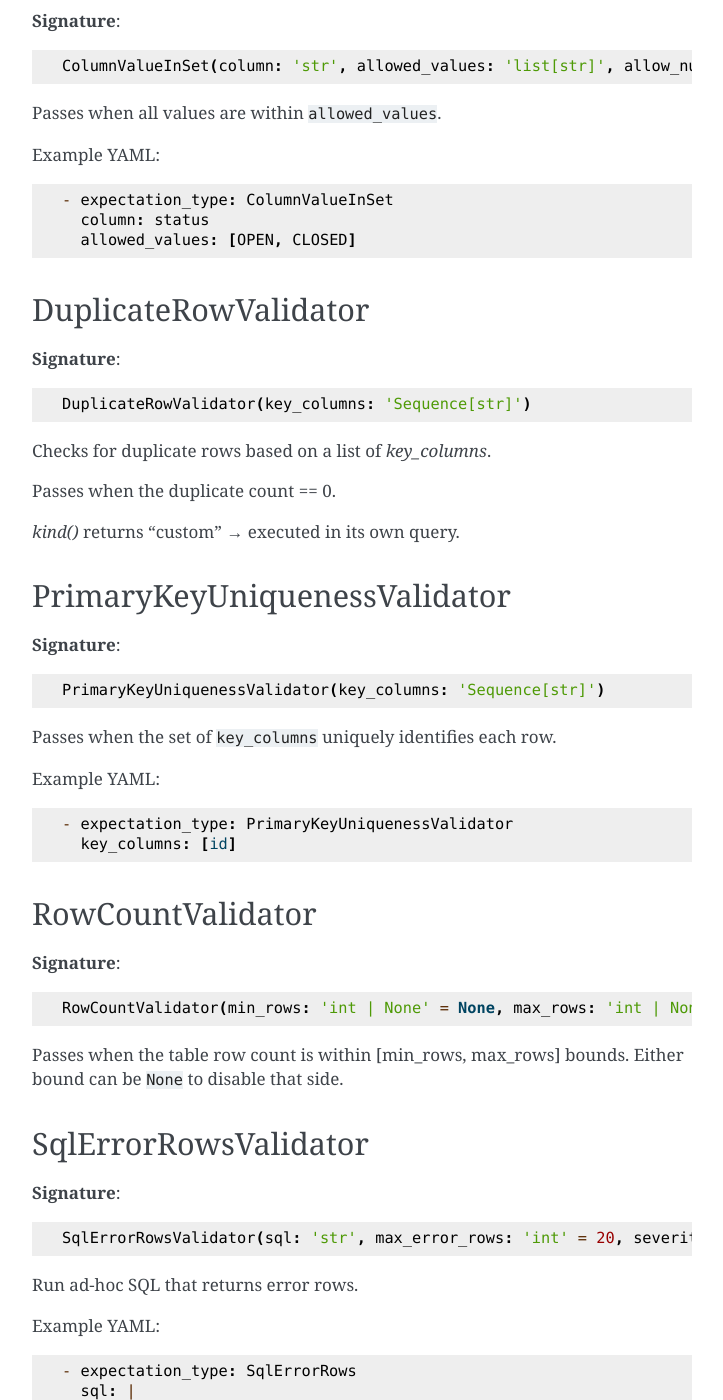
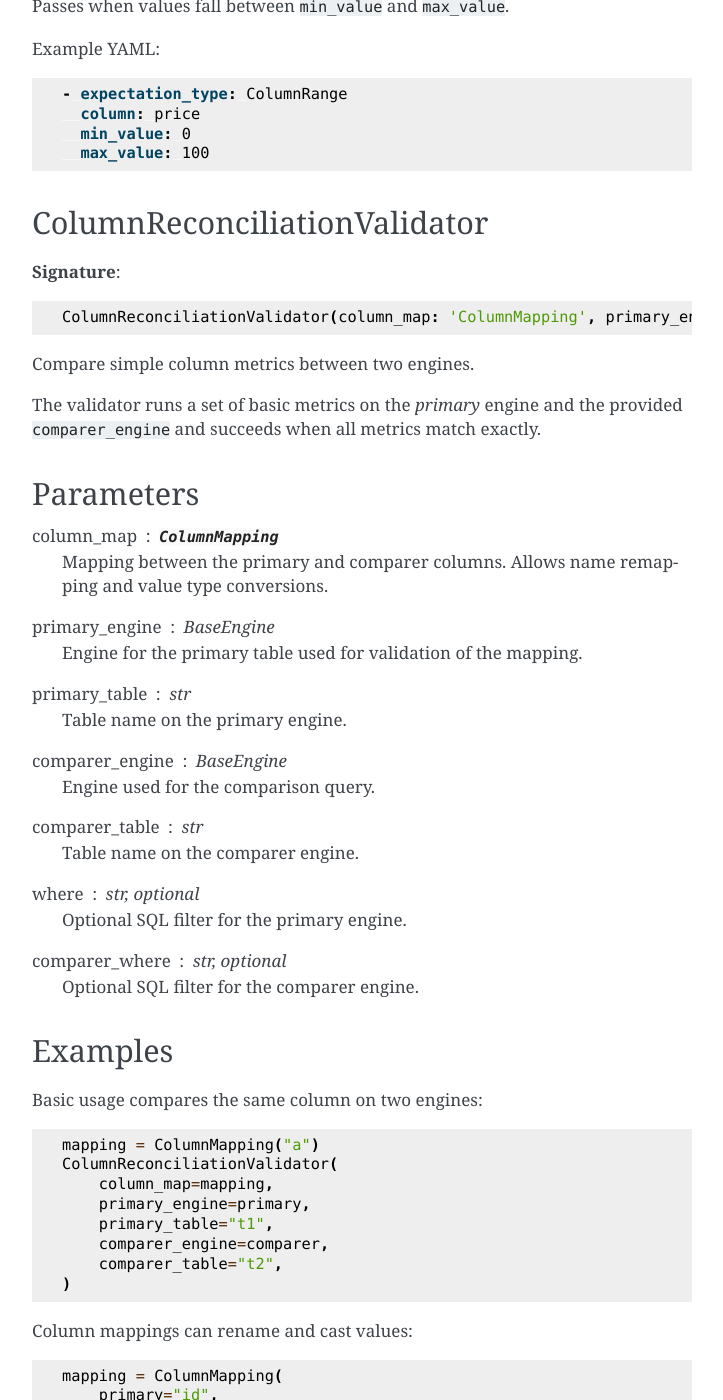
Before and after one commit to Tysony1982/validator, a Sphinx documentation site: the page built from docs/validators.rst, in a window 1280 px wide and 1400 px high, scrolled down 2254 px. Shown: the whole window, without its empty margins (388-1111 px from the left). Built offline with Sphinx 7.4.7, drawn with Linux system fonts in a browser that asks for light colours; some of the changed text lies outside the part shown.

Commit message:
docs: describe validator categories

```diff
--- a/docs/validators.rst
+++ b/docs/validators.rst
@@ -1,5 +1,16 @@
 Validator Reference
 ===================
+
+The validator system is organized into categories that mirror the Python
+modules under ``src/expectations/validators``:
+
+* ``column`` – column-level checks such as :class:`ColumnNotNull`.
+* ``table`` – whole-table checks like :class:`RowCountValidator`.
+* ``custom`` – ad-hoc or user-defined SQL validators.
+* ``reconciliation`` – cross-table comparisons.
+
+Validators are executed by the :doc:`runner` and can emit useful
+:doc:`metrics` or participate in :doc:`reconciliation` workflows.
 
 ColumnDistinctCount
 -------------------
@@ -20,11 +31,13 @@
 
 Passes when ``column`` ≥ ``other_column`` row-wise.
 
-Example YAML::
+Example YAML:
 
-    - expectation_type: ColumnGreaterEqual
-      column: end_date
-      other_column: start_date
+.. code-block:: yaml
+
+   - expectation_type: ColumnGreaterEqual
+     column: end_date
+     other_column: start_date
 
 ColumnMatchesRegex
 ------------------
@@ -35,11 +48,13 @@
 
 Passes when every value matches ``pattern``.
 
-Example YAML::
+Example YAML:
 
-    - expectation_type: ColumnMatchesRegex
-      column: email
-      pattern: "^[A-Za-z]+@example.com$"
+.. code-block:: yaml
+
+   - expectation_type: ColumnMatchesRegex
+     column: email
+     pattern: "^[A-Za-z]+@example.com$"
 
 ColumnMax
 ---------
@@ -86,12 +101,75 @@
 
 Passes when values fall between ``min_value`` and ``max_value``.
 
-Example YAML::
+Example YAML:
 
-    - expectation_type: ColumnRange
-      column: price
-      min_value: 0
-      max_value: 100
+.. code-block:: yaml
+
+   - expectation_type: ColumnRange
+     column: price
+     min_value: 0
+     max_value: 100
+
+ColumnReconciliationValidator
+-----------------------------
+
+**Signature**::
+
+    ColumnReconciliationValidator(column_map: 'ColumnMapping', primary_engine: 'BaseEngine', primary_table: 'str', comparer_engine: 'BaseEngine', comparer_table: 'str', where: 'str | None' = None, comparer_where: 'str | None' = None)
+
+Compare simple column metrics between two engines.
+
+The validator runs a set of basic metrics on the *primary* engine and the
+provided ``comparer_engine`` and succeeds when all metrics match exactly.
+
+Parameters
+----------
+column_map : :class:`~src.expectations.utils.mappings.ColumnMapping`
+    Mapping between the primary and comparer columns.  Allows name
+    remapping and value type conversions.
+primary_engine : BaseEngine
+    Engine for the primary table used for validation of the mapping.
+primary_table : str
+    Table name on the primary engine.
+comparer_engine : BaseEngine
+    Engine used for the comparison query.
+comparer_table : str
+    Table name on the comparer engine.
+where : str, optional
+    Optional SQL filter for the primary engine.
+comparer_where : str, optional
+    Optional SQL filter for the comparer engine.
+
+Examples
+--------
+Basic usage compares the same column on two engines::
+
+    mapping = ColumnMapping("a")
+    ColumnReconciliationValidator(
+        column_map=mapping,
+        primary_engine=primary,
+        primary_table="t1",
+        comparer_engine=comparer,
+        comparer_table="t2",
+    )
+
+Column mappings can rename and cast values::
+
+    mapping = ColumnMapping(
+        primary="id",
+        comparer="user_id",
+        comparer_type=int,
+    )
+    ColumnReconciliationValidator(
+        column_map=mapping,
+        primary_engine=primary,
+        primary_table="users",
+        comparer_engine=comparer,
+        comparer_table="users_copy",
+        where="active = 1",
+        comparer_where="status = 'active'",
+    )
+    <ColumnReconciliationValidator>
 
 ColumnValueInSet
 ----------------
@@ -102,11 +180,22 @@
 
 Passes when all values are within ``allowed_values``.
 
-Example YAML::
+Example YAML:
 
-    - expectation_type: ColumnValueInSet
-      column: status
-      allowed_values: [OPEN, CLOSED]
+.. code-block:: yaml
+
+   - expectation_type: ColumnValueInSet
+     column: status
+     allowed_values: [OPEN, CLOSED]
+
+ColumnZScoreOutlierRowsValidator
+--------------------------------
+
+**Signature**::
+
+    ColumnZScoreOutlierRowsValidator(column: 'str', z_thresh: 'float' = 3.0, max_error_rows: 'int' = 20, **kw)
+
+Return rows where ``ABS((col - μ)/σ)`` exceeds ``z_thresh``.
 
 DuplicateRowValidator
 ---------------------
@@ -121,6 +210,15 @@
 
 *kind()* returns "custom" → executed in its own query.
 
+MetricDriftValidator
+--------------------
+
+**Signature**::
+
+    MetricDriftValidator(column: 'str | None', metric: 'str', window: 'int' = 20, z_thresh: 'float' = 3.0, result_store, **kw)
+
+Detect drift in any registered metric via rolling z-score.
+
 PrimaryKeyUniquenessValidator
 -----------------------------
 
@@ -130,10 +228,12 @@
 
 Passes when the set of ``key_columns`` uniquely identifies each row.
 
-Example YAML::
+Example YAML:
 
-    - expectation_type: PrimaryKeyUniquenessValidator
-      key_columns: [id]
+.. code-block:: yaml
+
+   - expectation_type: PrimaryKeyUniquenessValidator
+     key_columns: [id]
 
 RowCountValidator
 -----------------
@@ -154,9 +254,50 @@
 
 Run ad-hoc SQL that returns error rows.
 
-Example YAML::
+Example YAML:
 
-    - expectation_type: SqlErrorRows
-      sql: |
-        SELECT * FROM my_table WHERE bad_condition
-      max_error_rows: 10
+.. code-block:: yaml
+
+   - expectation_type: SqlErrorRows
+     sql: |
+       SELECT * FROM my_table WHERE bad_condition
+     max_error_rows: 10
+
+TableReconciliationValidator
+----------------------------
+
+**Signature**::
+
+    TableReconciliationValidator(comparer_engine: 'BaseEngine', comparer_table: 'str', where: 'str | None' = None, comparer_where: 'str | None' = None)
+
+Compare table row counts between two engines.
+
+Parameters
+----------
+comparer_engine : BaseEngine
+    Engine used for the comparison query.
+comparer_table : str
+    Table name on the comparer engine.
+where : str, optional
+    Optional SQL filter for the primary engine.
+comparer_where : str, optional
+    Optional SQL filter for the comparer engine.
+
+Examples
+--------
+Basic usage::
+
+    TableReconciliationValidator(
+        comparer_engine=comparer,
+        comparer_table="t2",
+    )
+
+Apply filters when validating a subset of rows::
+
+    TableReconciliationValidator(
+        comparer_engine=comparer,
+        comparer_table="t2",
+        where="active = 1",
+        comparer_where="status = 'active'",
+    )
+    <TableReconciliationValidator>
```
